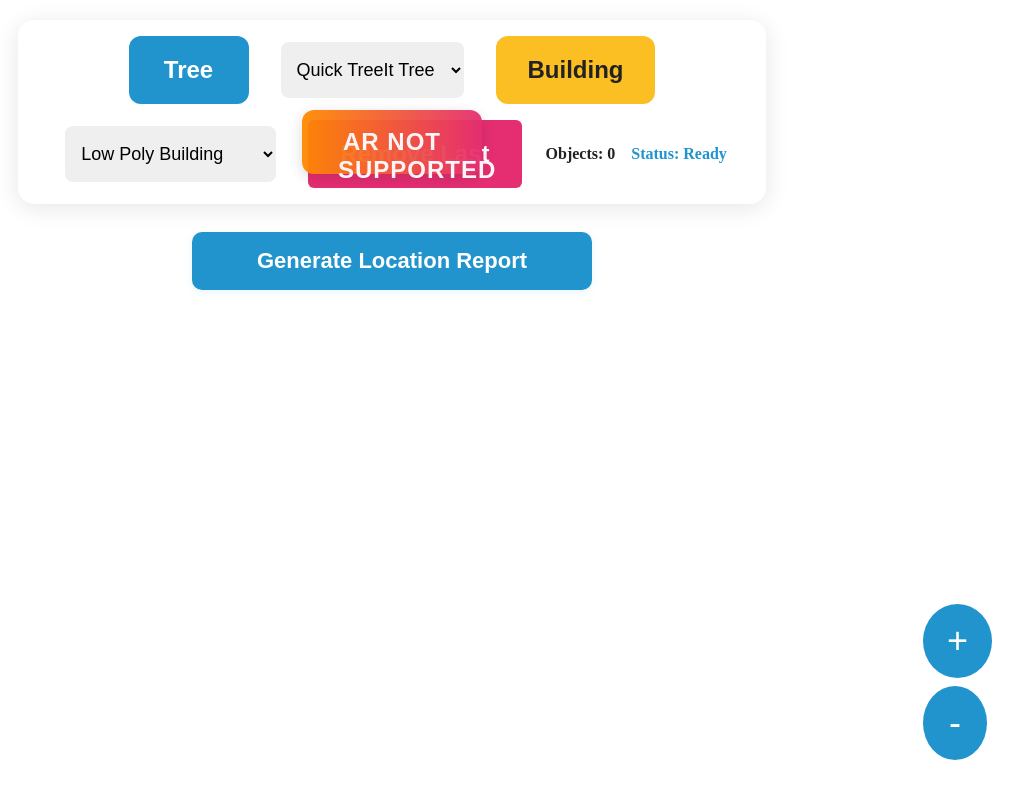
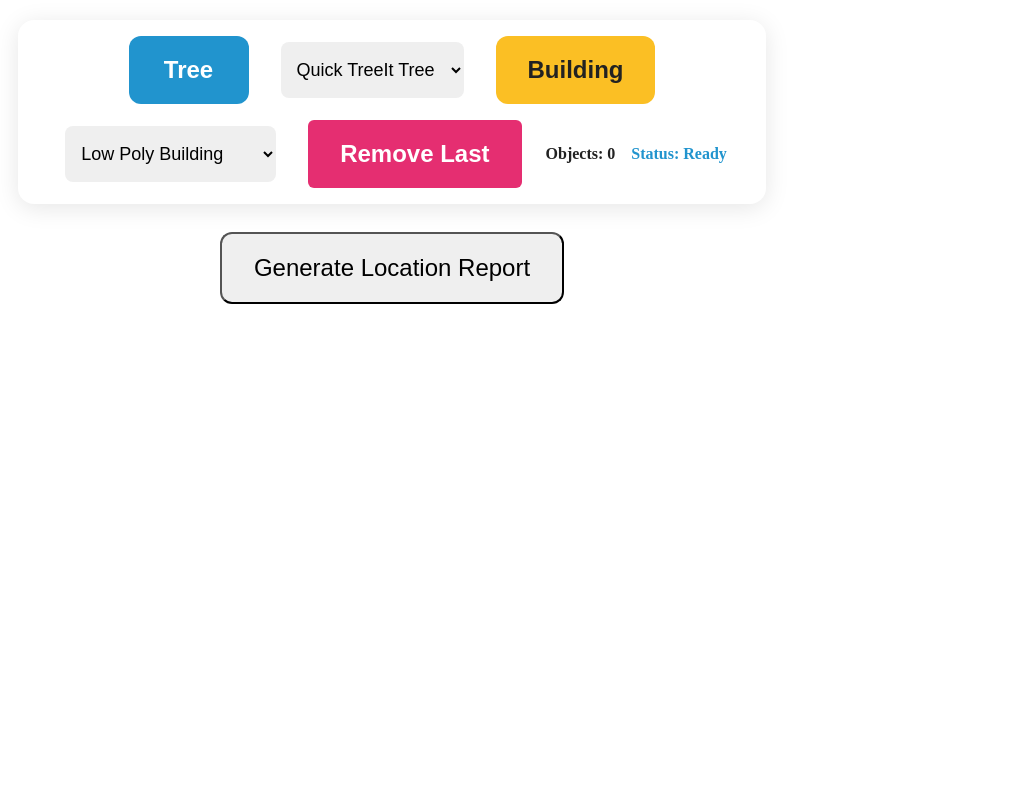
Before and after one commit to Grey0124/ARMitigation, a website: page index.html in a window 1280 px wide. Shown: the whole page, without its empty margins (248-1271 px from the left). Drawn offline with nearby package versions, Linux system fonts and the light colour scheme.

Commit message:
FIxed UI #2

```diff
--- a/index.html
+++ b/index.html
@@ -96,12 +96,12 @@
       }
     }
     canvas { position: absolute; top: 0; left: 0; width: 100vw; height: 100vh; pointer-events: none; z-index: 0; }
-    /* Move ARButton closer to controls */
+    /* Move ARButton below report generation and ensure no overlap */
     #ARButton {
-      position: absolute !important;
-      top: 110px !important;
-      left: 50% !important;
-      transform: translateX(-50%) !important;
+      position: static !important;
+      display: block !important;
+      margin: 0 auto !important;
+      margin-top: 0 !important;
       z-index: 1100 !important;
       font-size: 24px !important;
       padding: 18px 36px !important;
@@ -109,6 +109,7 @@
       min-width: 180px;
       min-height: 56px;
     }
+    #zoom-controls { display: none !important; }
   </style>
 </head>
 <body>
@@ -129,7 +130,8 @@
         <span id="object-count" style="color:#222; font-weight:bold;">Objects: 0</span>
         <span id="placement-status" style="color:#2194ce; font-weight:600;">Status: Ready</span>
       </div>
-      <button id="generate-report" style="font-size: 22px; padding: 16px 32px; border-radius: 10px; background: #2194ce; color: #fff; border: none; width: 100%; max-width: 400px; font-weight:600; box-shadow: 0 2px 8px rgba(33,148,206,0.10);">Generate Location Report</button>
+      <button id="generate-report" style="font-size: 24px; padding: 20px 32px; border-radius: 12px; min-width: 220px; min-height: 56px; margin-top: 12px;">Generate Location Report</button>
+      <div id="arbutton-placeholder" style="margin-top: 18px; width: 100%; display: flex; justify-content: center;"></div>
     </div>
   </div>
   <div id="report-modal" style="display:none; position:fixed; top:0; left:0; width:100vw; height:100vh; background:rgba(0,0,0,0.7); z-index:2000; align-items:center; justify-content:center;">
--- a/main.js
+++ b/main.js
@@ -84,6 +84,13 @@ window.generateMitigationReport = async function() {
     <p style="margin-top:16px; color:#888;">This report estimates the cooling effect of your interventions for urban planning and heat mitigation.</p>
   `;
   document.getElementById('report-body').innerHTML = html;
+
+  // Place ARButton below report generation button
+  const arBtn = ARButton.createButton(renderer, { requiredFeatures: ['hit-test'] });
+  setTimeout(() => {
+    const placeholder = document.getElementById('arbutton-placeholder');
+    if (placeholder && arBtn) placeholder.appendChild(arBtn);
+  }, 0);
 };
 
 document.getElementById('generate-report').onclick = window.generateMitigationReport;
@@ -156,8 +163,6 @@ function init() {
   renderer.xr.enabled = true;
   document.body.appendChild(renderer.domElement);
 
-  document.body.appendChild(ARButton.createButton(renderer, { requiredFeatures: ['hit-test'] }));
-
   // Add light
   const light = new THREE.HemisphereLight(0xffffff, 0xbbbbff, 1);
   light.position.set(0.5, 1, 0.25);
@@ -181,9 +186,6 @@ function init() {
   window.hitTestSource = null;
 
   renderer.xr.addEventListener('sessionstart', onSessionStart);
-
-  // Add zoom in/out UI for AR (optional, since pinch is not natively supported in WebXR)
-  addZoomUI();
 }
 
 function onSessionStart() {
@@ -323,27 +325,3 @@ function updateObjectCount() {
 function setPlacementStatus(msg) {
   document.getElementById('placement-status').textContent = 'Status: ' + msg;
 }
-
-// Add zoom in/out UI buttons for AR mode
-function addZoomUI() {
-  if (document.getElementById('zoom-controls')) return;
-  const zoomDiv = document.createElement('div');
-  zoomDiv.id = 'zoom-controls';
-  zoomDiv.style.position = 'absolute';
-  zoomDiv.style.bottom = '40px';
-  zoomDiv.style.right = '40px';
-  zoomDiv.style.zIndex = '2001';
-  zoomDiv.innerHTML = `
-    <button id="zoom-in" style="font-size:32px; padding:8px 16px; border-radius:50%; background:#2194ce; color:#fff; border:none; margin-bottom:8px;">+</button><br>
-    <button id="zoom-out" style="font-size:32px; padding:8px 16px; border-radius:50%; background:#2194ce; color:#fff; border:none;">-</button>
-  `;
-  document.body.appendChild(zoomDiv);
-  document.getElementById('zoom-in').onclick = function() {
-    camera.fov = Math.max(10, camera.fov - 5);
-    camera.updateProjectionMatrix();
-  };
-  document.getElementById('zoom-out').onclick = function() {
-    camera.fov = Math.min(120, camera.fov + 5);
-    camera.updateProjectionMatrix();
-  };
-}
```
